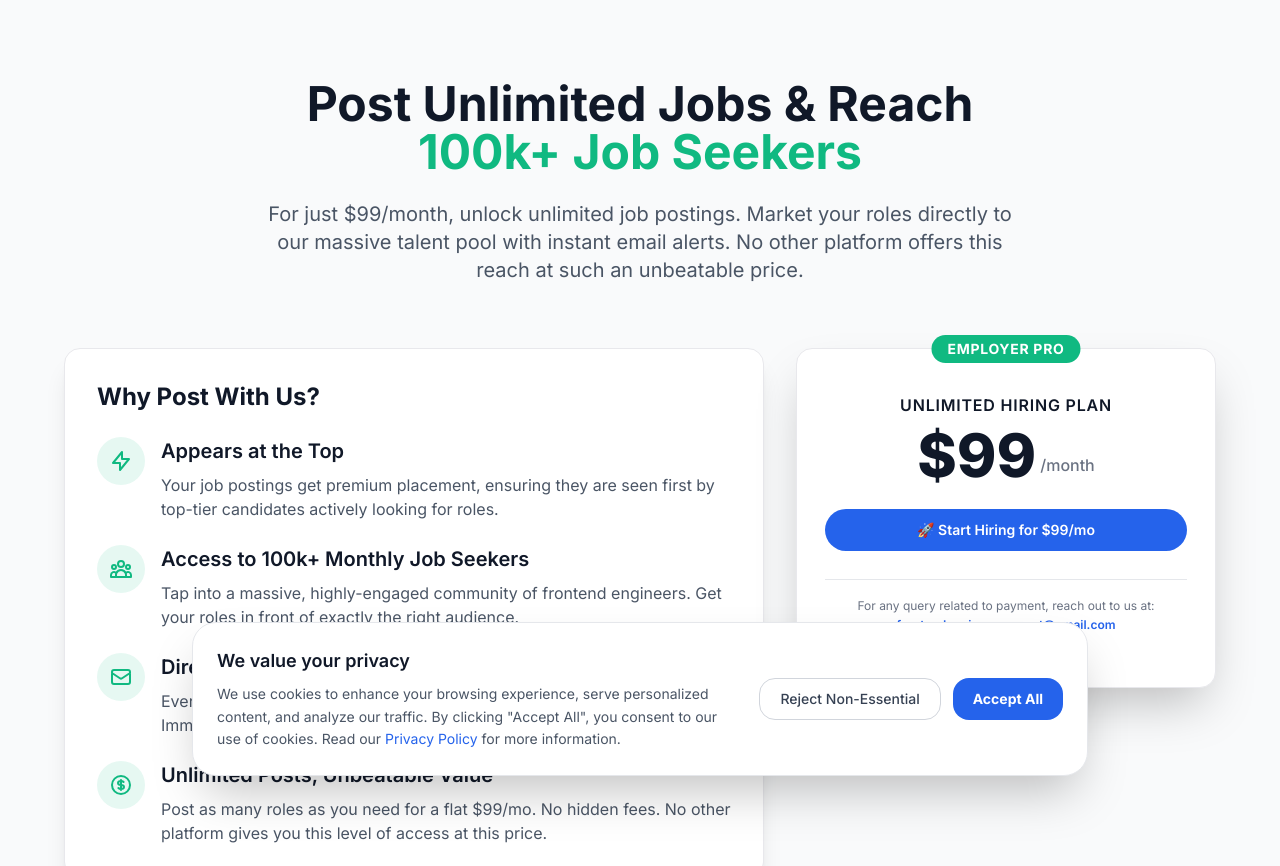
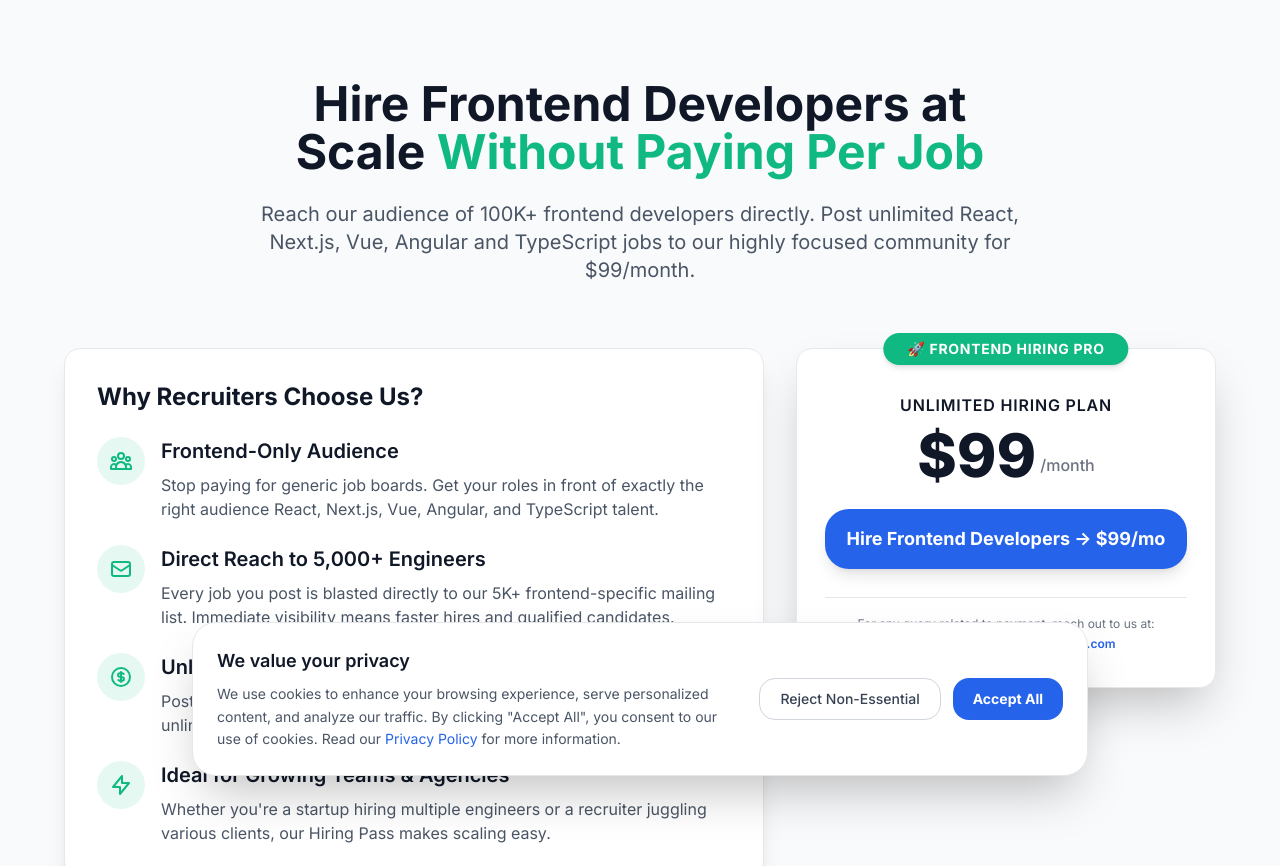
Before and after one commit to harshal-gav/frontend-engineers-fe, a Next.js app: page /employers/pricing in a window 1280 px wide. Shown: the top 866 px of the page. Built offline with nearby package versions, Linux system fonts and the light colour scheme; no server answers.

Commit message:
content: update employer pricing page copy to target frontend developers

```diff
--- a/src/app/employers/pricing/page.tsx
+++ b/src/app/employers/pricing/page.tsx
@@ -108,10 +108,10 @@
       <div className="max-w-6xl mx-auto">
         <div className="max-w-3xl mx-auto text-center mb-16">
           <h1 className="text-4xl md:text-5xl font-bold mb-6 text-gray-900">
-            Post Unlimited Jobs & Reach <span className="text-[#10b981]">100k+ Job Seekers</span>
+            Hire Frontend Developers at Scale <span className="text-[#10b981]">Without Paying Per Job</span>
           </h1>
           <p className="text-xl text-gray-600">
-            For just $99/month, unlock unlimited job postings. Market your roles directly to our massive talent pool with instant email alerts. No other platform offers this reach at such an unbeatable price.
+            Reach our audience of 100K+ frontend developers directly. Post unlimited React, Next.js, Vue, Angular and TypeScript jobs to our highly focused community for $99/month.
           </p>
         </div>
 
@@ -120,26 +120,16 @@
           {/* ─── Left Column (Benefits) ─── */}
           <div className="flex-1 w-full flex flex-col gap-8 order-2 lg:order-1">
             <div className="glass-card w-full overflow-hidden p-8 bg-white shadow-xl rounded-2xl border-t-4 border-[#10b981]">
-              <h2 className="text-2xl font-bold mb-6">Why Post With Us?</h2>
+              <h2 className="text-2xl font-bold mb-6">Why Recruiters Choose Us?</h2>
 
               <div className="space-y-6">
-                <div className="flex gap-4">
-                  <div className="flex-shrink-0 w-12 h-12 bg-[#10b981]/10 rounded-full flex items-center justify-center text-[#10b981]">
-                    <svg className="w-6 h-6" fill="none" stroke="currentColor" viewBox="0 0 24 24"><path strokeLinecap="round" strokeLinejoin="round" strokeWidth="2" d="M13 10V3L4 14h7v7l9-11h-7z"></path></svg>
-                  </div>
-                  <div>
-                    <h3 className="text-xl font-semibold mb-2">Appears at the Top</h3>
-                    <p className="text-gray-600">Your job postings get premium placement, ensuring they are seen first by top-tier candidates actively looking for roles.</p>
-                  </div>
-                </div>
-
                 <div className="flex gap-4">
                   <div className="flex-shrink-0 w-12 h-12 bg-[#10b981]/10 rounded-full flex items-center justify-center text-[#10b981]">
                     <svg className="w-6 h-6" fill="none" stroke="currentColor" viewBox="0 0 24 24"><path strokeLinecap="round" strokeLinejoin="round" strokeWidth="2" d="M17 20h5v-2a3 3 0 00-5.356-1.857M17 20H7m10 0v-2c0-.656-.126-1.283-.356-1.857M7 20H2v-2a3 3 0 015.356-1.857M7 20v-2c0-.656.126-1.283.356-1.857m0 0a5.002 5.002 0 019.288 0M15 7a3 3 0 11-6 0 3 3 0 016 0zm6 3a2 2 0 11-4 0 2 2 0 014 0zM7 10a2 2 0 11-4 0 2 2 0 014 0z"></path></svg>
                   </div>
                   <div>
-                    <h3 className="text-xl font-semibold mb-2">Access to 100k+ Monthly Job Seekers</h3>
-                    <p className="text-gray-600">Tap into a massive, highly-engaged community of frontend engineers. Get your roles in front of exactly the right audience.</p>
+                    <h3 className="text-xl font-semibold mb-2">Frontend-Only Audience</h3>
+                    <p className="text-gray-600">Stop paying for generic job boards. Get your roles in front of exactly the right audience React, Next.js, Vue, Angular, and TypeScript talent.</p>
                   </div>
                 </div>
 
@@ -148,8 +138,8 @@
                     <svg className="w-6 h-6" fill="none" stroke="currentColor" viewBox="0 0 24 24"><path strokeLinecap="round" strokeLinejoin="round" strokeWidth="2" d="M3 8l7.89 5.26a2 2 0 002.22 0L21 8M5 19h14a2 2 0 002-2V7a2 2 0 00-2-2H5a2 2 0 00-2 2v10a2 2 0 002 2z"></path></svg>
                   </div>
                   <div>
-                    <h3 className="text-xl font-semibold mb-2">Direct Email Alerts</h3>
-                    <p className="text-gray-600">Every job you post is blasted directly to our job seekers' inboxes. Immediate visibility means faster hires and better candidates.</p>
+                    <h3 className="text-xl font-semibold mb-2">Direct Reach to 5,000+ Engineers</h3>
+                    <p className="text-gray-600">Every job you post is blasted directly to our 5K+ frontend-specific mailing list. Immediate visibility means faster hires and qualified candidates.</p>
                   </div>
                 </div>
 
@@ -158,8 +148,18 @@
                     <svg className="w-6 h-6" fill="none" stroke="currentColor" viewBox="0 0 24 24"><path strokeLinecap="round" strokeLinejoin="round" strokeWidth="2" d="M12 8c-1.657 0-3 .895-3 2s1.343 2 3 2 3 .895 3 2-1.343 2-3 2m0-8c1.11 0 2.08.402 2.599 1M12 8V7m0 1v8m0 0v1m0-1c-1.11 0-2.08-.402-2.599-1M21 12a9 9 0 11-18 0 9 9 0 0118 0z"></path></svg>
                   </div>
                   <div>
-                    <h3 className="text-xl font-semibold mb-2">Unlimited Posts, Unbeatable Value</h3>
-                    <p className="text-gray-600">Post as many roles as you need for a flat $99/mo. No hidden fees. No other platform gives you this level of access at this price.</p>
+                    <h3 className="text-xl font-semibold mb-2">Unlimited Jobs. One Flat Fee.</h3>
+                    <p className="text-gray-600">Posting 10 jobs individually costs thousands on traditional platforms. Post unlimited vacancies for all your clients for just $99/month.</p>
+                  </div>
+                </div>
+
+                <div className="flex gap-4">
+                  <div className="flex-shrink-0 w-12 h-12 bg-[#10b981]/10 rounded-full flex items-center justify-center text-[#10b981]">
+                    <svg className="w-6 h-6" fill="none" stroke="currentColor" viewBox="0 0 24 24"><path strokeLinecap="round" strokeLinejoin="round" strokeWidth="2" d="M13 10V3L4 14h7v7l9-11h-7z"></path></svg>
+                  </div>
+                  <div>
+                    <h3 className="text-xl font-semibold mb-2">Ideal for Growing Teams & Agencies</h3>
+                    <p className="text-gray-600">Whether you're a startup hiring multiple engineers or a recruiter juggling various clients, our Hiring Pass makes scaling easy.</p>
                   </div>
                 </div>
               </div>
@@ -170,8 +170,8 @@
           <div className="w-full lg:w-[420px] shrink-0 order-1 lg:order-2 lg:sticky lg:top-24">
             <div className="glass-card p-6 lg:p-7 border-2 border-[#10b981] bg-white rounded-2xl shadow-2xl relative">
 
-              <div className="absolute top-0 left-1/2 transform -translate-x-1/2 -translate-y-1/2 bg-[#10b981] text-white px-4 py-1 rounded-full text-sm font-bold uppercase tracking-wider">
-                Employer Pro
+              <div className="absolute top-0 left-1/2 transform -translate-x-1/2 -translate-y-1/2 bg-[#10b981] text-white px-6 py-1.5 rounded-full text-sm font-bold uppercase tracking-wider whitespace-nowrap shadow-md">
+                🚀 Frontend Hiring Pro
               </div>
 
               <div className="text-gray-900 font-semibold tracking-wider uppercase mb-2 text-center mt-4">
@@ -197,14 +197,14 @@
                 {!user ? (
                   <button
                     onClick={() => router.push("/auth/signup?redirect=/employers/pricing")}
-                    className="w-full btn-primary py-4 rounded-xl text-white bg-[#2563eb] hover:bg-[#1d4ed8] font-bold text-lg shadow-lg transition-all hover:scale-[1.02]"
+                    className="w-full py-4 rounded-xl text-white bg-[#2563eb] hover:bg-[#1d4ed8] font-bold text-lg shadow-lg transition-all hover:scale-[1.02]"
                   >
-                    🚀 Start Hiring for $99/mo
+                    Hire Frontend Developers → $99/mo
                   </button>
                 ) : user && isEmployer ? (
                   <button
                     onClick={() => router.push("/employers/post")}
-                    className="w-full btn-primary py-4 rounded-xl text-white bg-[#2563eb] hover:bg-[#1d4ed8] font-bold text-lg shadow-lg transition-all hover:scale-[1.02]"
+                    className="w-full py-4 rounded-xl text-white bg-[#2563eb] hover:bg-[#1d4ed8] font-bold text-lg shadow-lg transition-all hover:scale-[1.02]"
                   >
                     Go to Job Posting Dashboard →
                   </button>
@@ -267,7 +267,7 @@
                 )}
 
                 <div className="mt-4 pt-4 border-t border-gray-200 text-xs text-gray-500 text-center leading-relaxed">
-                  For any query related to payment, reach out to us at: <br/>
+                  For any query related to payment, reach out to us at: <br />
                   <a href="mailto:frontendengineersupport@gmail.com" className="text-[#2563eb] hover:underline font-semibold">frontendengineersupport@gmail.com</a>
                 </div>
 
```
